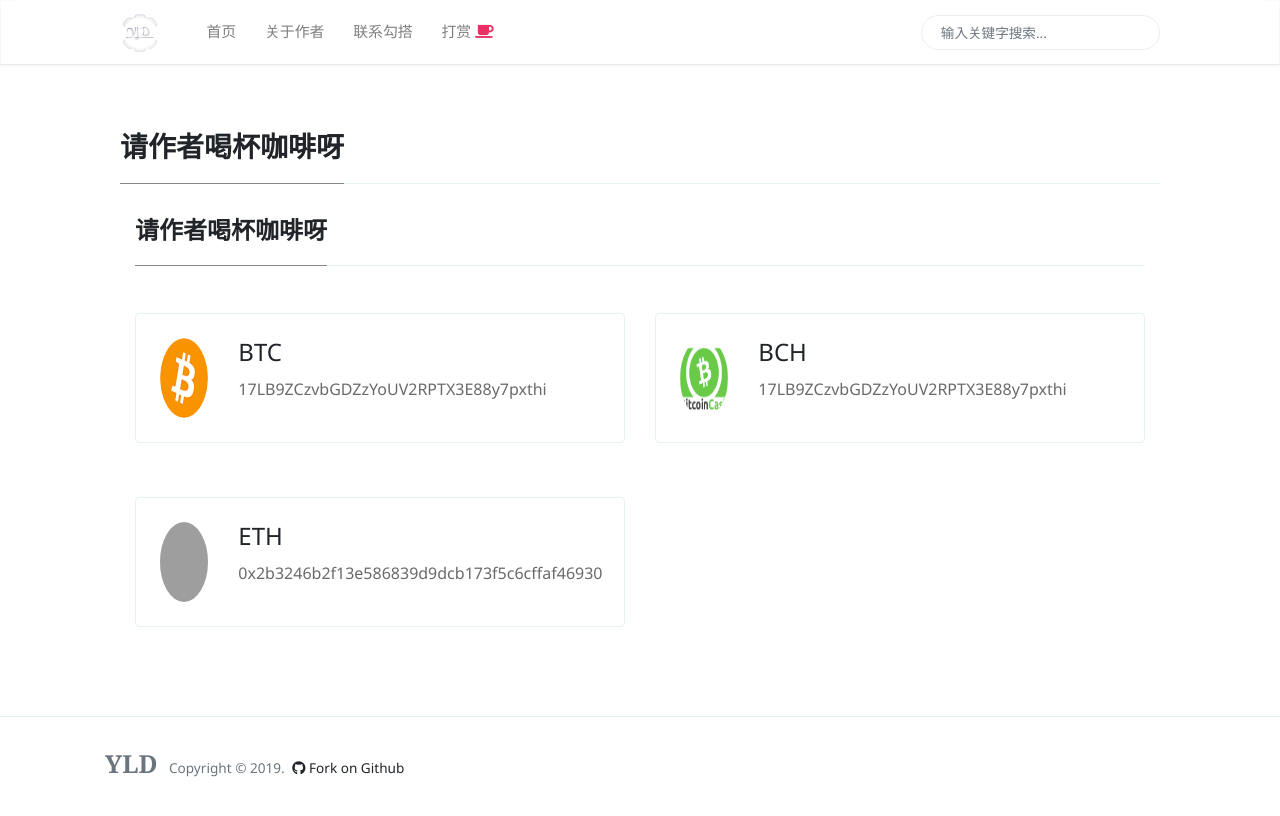
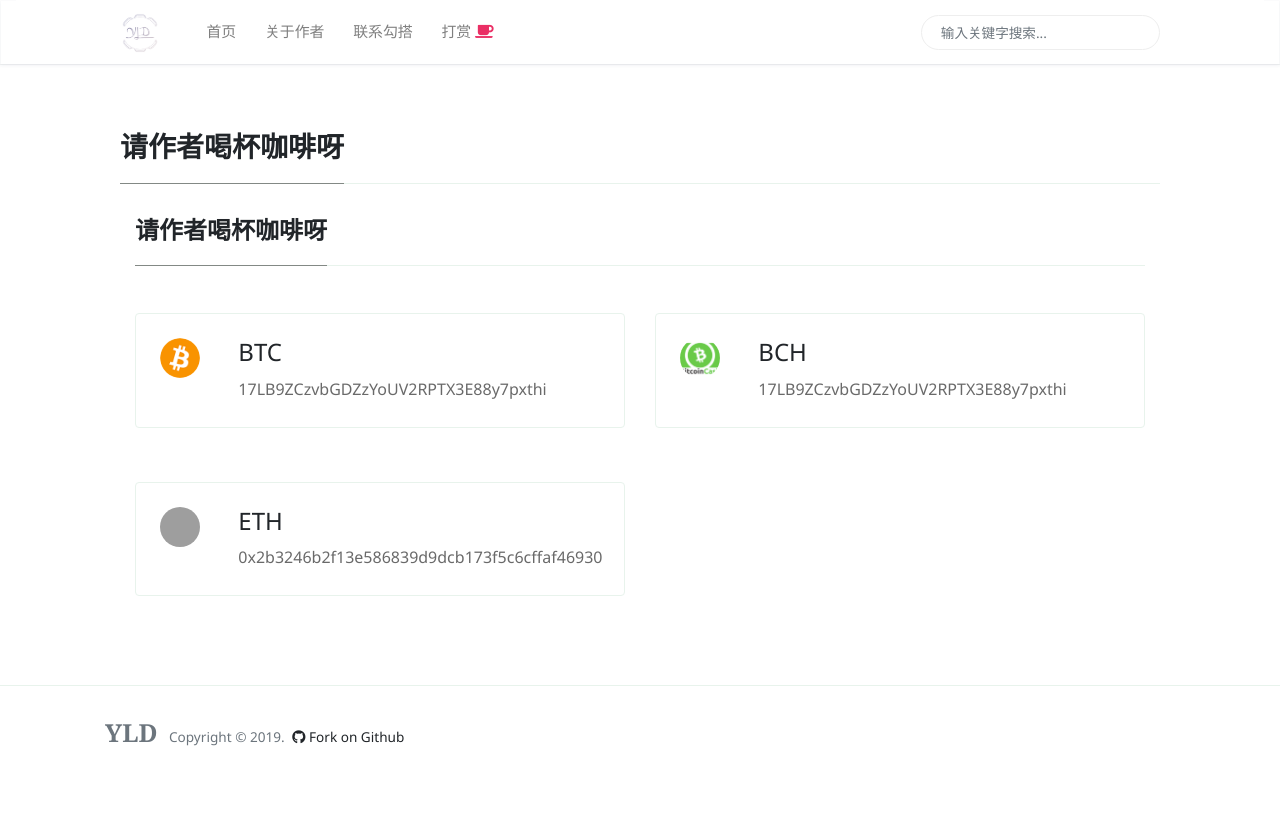
Before and after one commit to aiyld/yldblog, a Jekyll site: the page built from _pages/buy-me-a-coffee.md, in a window 1280 px wide. Shown: the top 816 px of the page. Built offline with Jekyll 4.4.1, drawn with Linux system fonts in a browser that asks for light colours; nearby versions of some CDN libraries; grey boxes are pictures that could not be loaded.

```diff
--- a/_pages/buy-me-a-coffee.md
+++ b/_pages/buy-me-a-coffee.md
@@ -11,7 +11,7 @@
           <div class="p-4 border rounded">
             <div class="row">
               <div class="col-md-2 mb-4 mb-md-0">
-                <img alt="{{reward[1].name}}" src="{{site.baseurl}}/{{ reward[1].logo }}" class="rounded-circle" height="80" width="80">
+                <img alt="{{reward[1].name}}" src="{{site.baseurl}}/{{ reward[1].logo }}" class="rounded-circle" height="40" width="40">
               </div>
               <div class="col-md-10">
                 <div>
```
